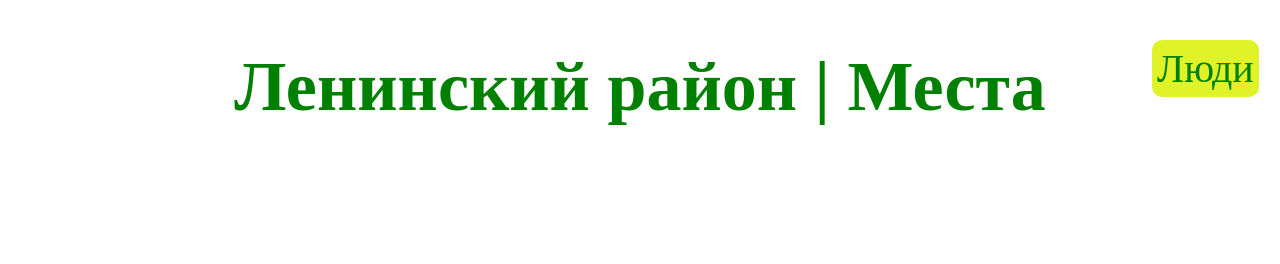
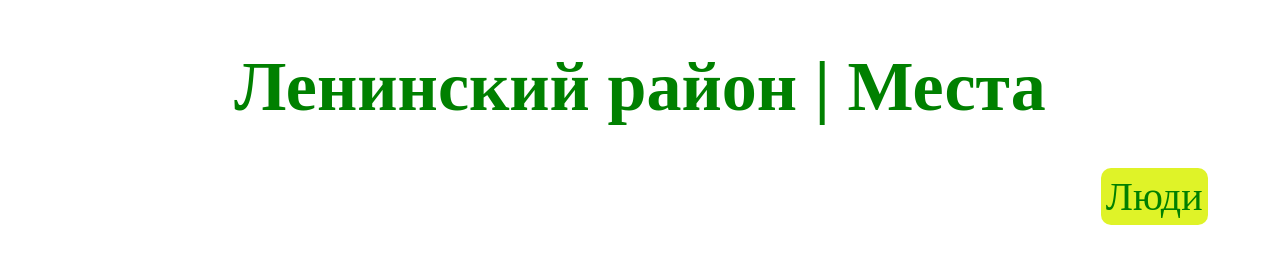
Before and after one commit to Minetoff/Our-neighborhood, a plain HTML site: page index.html in a window 1280 px wide. Drawn offline with Linux system fonts and the light colour scheme.

Commit message:
Update styles.css

```diff
--- a/styles.css
+++ b/styles.css
@@ -25,7 +25,8 @@ html, body, #map {
     z-index: 600;
     position: absolute;
     text-align: right;
-    padding-left: 90%;
+    padding-left: 86%;
+    padding-top: 10%;
     font-size: 40px;
     list-style-type: none;
 }
```
